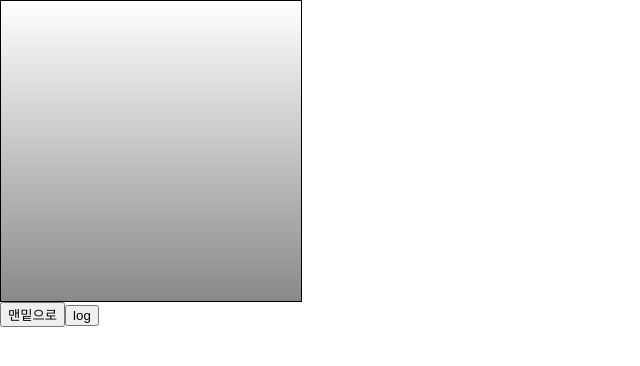
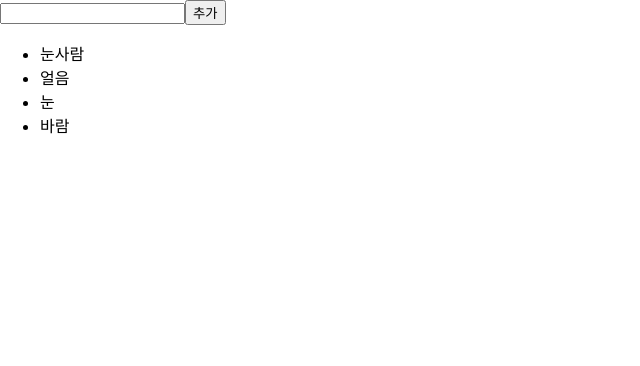
Before and after one commit to winertop6924/practice, a React (Create React App) app: page / in a window 1280 px wide. Shown: the top 366 px of the page, without its empty margins (0-640 px from the left). Built offline with nearby package versions, Linux system fonts and the light colour scheme.

Commit message:
컴포넌트반복

```diff
--- a/src/App.js
+++ b/src/App.js
@@ -6,22 +6,29 @@
 import EventPractice from "./EventPractice";
 import ValidationSample from "./ValidationSample";
 import ScrollBox from "./ScrollBox";
+import IterationSample from "./IterationSample";
 class App extends Component {
   render() {
-    return (
-      <div>
-        <ScrollBox ref={(ref) => (this.scrollBox = ref)} />
-
-        <button onClick={() => this.scrollBox.scrollToBottom()}>
-          맨밑으로
-        </button>
-
-        <button onClick={() => this.scrollBox.console.log("hello")}>log</button>
-      </div>
-    );
+    return <IterationSample />;
   }
 }
 export default App;
+// class App extends Component {
+//   render() {
+//     return (
+//       <div>
+//         <ScrollBox ref={(ref) => (this.scrollBox = ref)} />
+
+//         <button onClick={() => this.scrollBox.scrollToBottom()}>
+//           맨밑으로
+//         </button>
+
+//         <button onClick={() => this.scrollBox.console.log("hello")}>log</button>
+//       </div>
+//     );
+//   }
+// }
+
 // const App = () => {
 //   return <Say />;
 // };
--- /dev/null
+++ b/src/IterationSample.js
@@ -0,0 +1,39 @@
+import React, { useState } from "react";
+const IterationSample = () => {
+  const [names, setNames] = useState([
+    { id: 1, text: "눈사람" },
+    { id: 2, text: "얼음" },
+    { id: 3, text: "눈" },
+    { id: 4, text: "바람" },
+  ]);
+  const [inputText, setInputText] = useState("");
+  const [nextId, setNextId] = useState(5); //새로운 항목을 추가할 떄 사용 할 id
+  const onChange = (e) => setInputText(e.target.value);
+  const onClick = () => {
+    const nextNames = names.concat({
+      id: nextId,
+      text: inputText,
+    });
+    setNextId(nextId + 1);
+    setNames(nextNames);
+    setInputText("");
+  };
+  const onRemove = (id) => {
+    const nextNames = names.filter((name) => name.id !== id);
+    setNames(nextNames);
+  };
+  const nameList = names.map((name) => (
+    <li key={name.id} onDoubleClick={() => onRemove(name.id)}>
+      {name.text}
+    </li>
+  ));
+  return (
+    <>
+      <input value={inputText} onChange={onChange} />
+      <button onClick={onClick}>추가</button>
+      <ul>{nameList}</ul>
+    </>
+  );
+};
+
+export default IterationSample;
```
Also changed, not shown: 1 other file (tests, documents, lock files or other folders).
